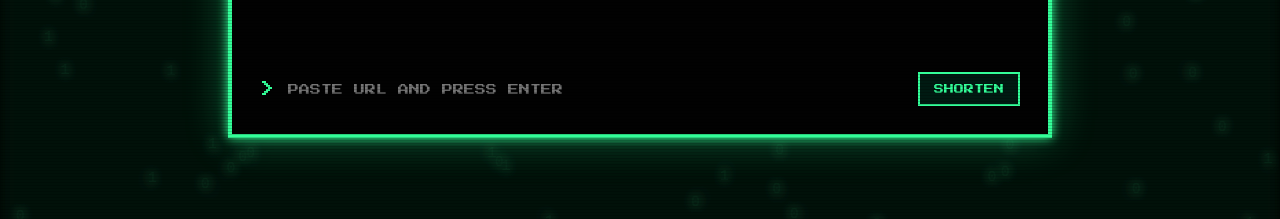
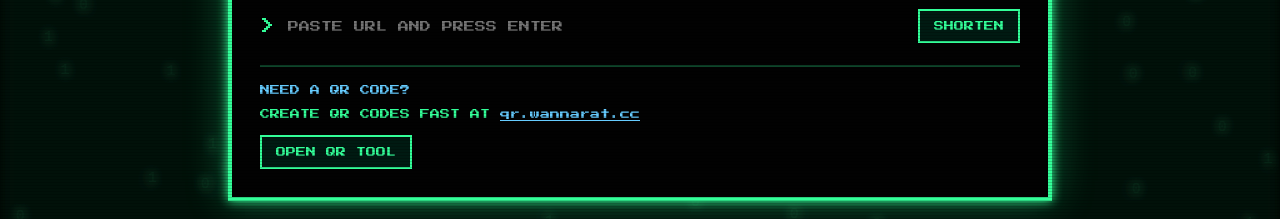
Before and after one commit to ppwnr88/pixel-url-shortener, a plain HTML site: page public/index.html in a window 1280 px wide. Shown: the part 432-651 px from the top of the page. Drawn offline with Linux system fonts and the light colour scheme.

Commit message:
add QR web

```diff
--- a/public/index.html
+++ b/public/index.html
@@ -42,6 +42,24 @@ overflow-y:auto
 .line{margin:6px 0;word-break:break-word}
 
 .input-line{display:flex;align-items:center;gap:10px;margin-top:12px}
+
+.promo{
+margin-top:22px;
+padding-top:18px;
+border-top:2px solid #33ff9944
+}
+
+.promo-title{
+font-size:10px;
+margin-bottom:10px;
+color:#66ccff
+}
+
+.promo-text{
+font-size:10px;
+line-height:1.8;
+margin-bottom:12px
+}
 
 .prompt{color:#33ff99}
 
@@ -95,6 +113,8 @@ input{font-size:10px}
 
 button{font-size:9px;padding:12px 14px}
 
+.promo-title,.promo-text{font-size:9px}
+
 }
 </style>
 </head>
@@ -115,6 +135,15 @@ PPWNR URL SHORTENER v1.0
 <span class="prompt">></span>
 <input id="cmd" placeholder="PASTE URL AND PRESS ENTER" autofocus>
 <button id="shortenBtn" type="button">SHORTEN</button>
+</div>
+
+<div class="promo">
+<div class="promo-title">NEED A QR CODE?</div>
+<div class="promo-text">
+CREATE QR CODES FAST AT
+<a href="https://qr.wannarat.cc" target="_blank" rel="noopener noreferrer">qr.wannarat.cc</a>
+</div>
+<button type="button" onclick="openQrTool()">OPEN QR TOOL</button>
 </div>
 
 </div>
@@ -306,6 +335,10 @@ if(!lastLink)return
 window.open(lastLink)
 }
 
+function openQrTool(){
+window.open("https://qr.wannarat.cc","_blank")
+}
+
 </script>
 
 </body>
```
